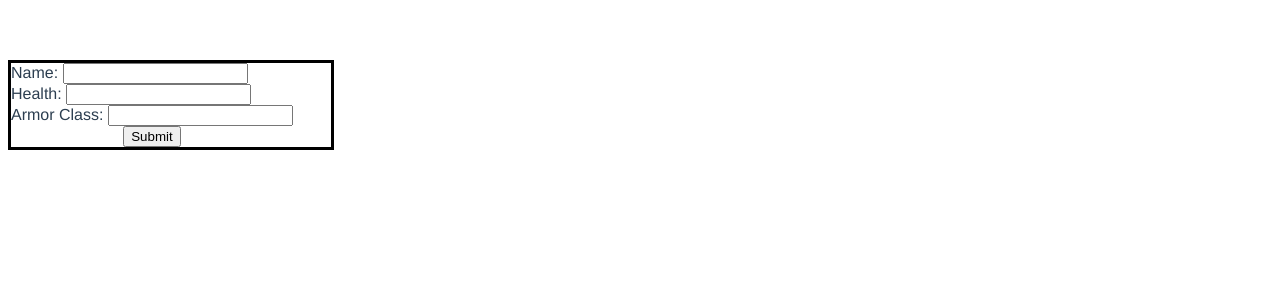
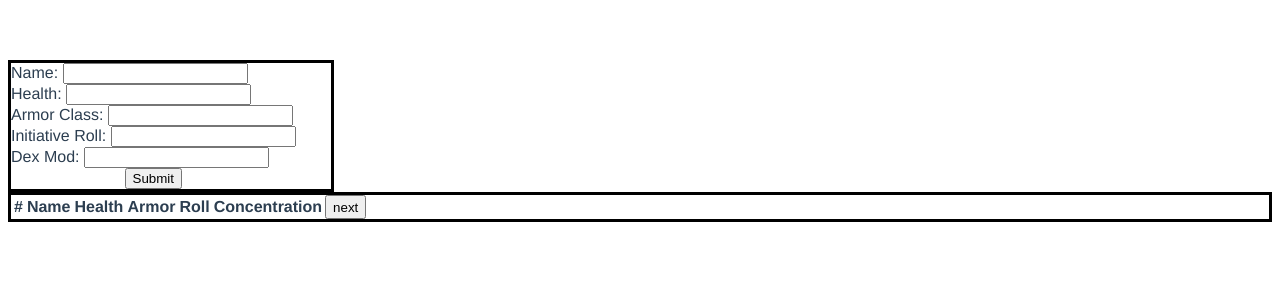
Before and after one commit to JonathanHumphrey/roll-initiative, a Vue app: page / in a window 1280 px wide. Shown: the top 300 px of the page. Built offline with nearby package versions, Linux system fonts and the light colour scheme.

Commit message:
list sorted, add function implemented

```diff
--- a/package.json
+++ b/package.json
@@ -13,7 +13,7 @@
     "vuex": "^4.0.2"
   },
   "devDependencies": {
-    "@vue/cli-plugin-babel": "~4.5.14",
+    "@vue/cli-plugin-babel": "^4.5.16",
     "@vue/cli-plugin-eslint": "~4.5.14",
     "@vue/cli-service": "~4.5.14",
     "@vue/compiler-sfc": "^3.0.0",
--- a/src/App.vue
+++ b/src/App.vue
@@ -1,14 +1,17 @@
 <template>
   <AddCombatants />
+  <InitiativeList />
 </template>
 
 <script>
 import AddCombatants from "./components/AddCombatants.vue";
+import InitiativeList from "./components/InitiativeList.vue";
 
 export default {
   name: "App",
   components: {
     AddCombatants,
+    InitiativeList,
   },
 };
 </script>
--- a/src/components/AddCombatants.vue
+++ b/src/components/AddCombatants.vue
@@ -12,6 +12,14 @@
         </label>
         <label>
           Armor Class:
+          <input type="number" />
+        </label>
+        <label>
+          Initiative Roll:
+          <input type="number" />
+        </label>
+        <label>
+          Dex Mod:
           <input type="number" />
         </label>
       </div>
@@ -30,6 +38,7 @@ export default {
       name: "",
       health: 0,
       armor: 0,
+      mod: 0,
     };
   },
   methods: {
@@ -39,12 +48,13 @@ export default {
       console.log(e.target[0].value);
 
       let newCombatant = {
+        id: 1,
         name: e.target[0].value,
         health: e.target[1].value,
         armor: e.target[2].value,
+        roll: e.target[3].value,
+        mod: e.target[4].value,
       };
-      //poggers test
-      console.log(newCombatant);
       this.appendCombatant(newCombatant);
     },
   },
--- /dev/null
+++ b/src/components/InitiativeList.vue
@@ -0,0 +1,73 @@
+<template>
+  <div class="container">
+    <div class="fighters">
+      <table>
+        <thead>
+          <tr>
+            <th scope="col">#</th>
+            <th scope="col">Name</th>
+            <th scope="col">Health</th>
+            <th scope="col">Armor</th>
+            <th scope="col">Roll</th>
+            <th scope="col">Concentration</th>
+          </tr>
+        </thead>
+        <tbody id="list">
+          <tr v-for="(item, i) in sortedList" v-bind:key="i">
+            <th scope="row" id="index" value="i">{{ ++i }}</th>
+            <td>{{ item.name }}</td>
+            <td>{{ item.health }}</td>
+            <td>{{ item.armor }}</td>
+            <td>{{ item.roll }}</td>
+            <td><input type="checkbox" name="Conentration" id="" /></td>
+          </tr>
+        </tbody>
+      </table>
+      <input type="button" value="next" @click="nextCombatant($event)" />
+    </div>
+  </div>
+</template>
+
+<script>
+import { mapGetters } from "vuex";
+
+export default {
+  name: "InitiativeList",
+  data() {
+    return {
+      list: document.getElementById("list"),
+    };
+  },
+  methods: {
+    nextCombatant(event) {
+      console.log(event);
+      // Need to figure out how to highlight the row of the next combatant in line, maybe make use of state?????
+    },
+  },
+  computed: {
+    ...mapGetters(["allCombatants"]),
+    sortedList: function () {
+      return this.allCombatants.slice().sort(function (a, b) {
+        if (a.roll === b.roll) {
+          return b.mod - a.mod;
+        }
+        return b.roll - a.roll;
+      });
+    },
+  },
+};
+</script>
+
+<style scoped>
+.container {
+  display: flex;
+  border: solid black;
+}
+.fighters {
+  display: inherit;
+  flex-direction: row;
+}
+h3 {
+  margin: 2rem;
+}
+</style>
--- a/src/store/modules/data.js
+++ b/src/store/modules/data.js
@@ -5,13 +5,13 @@ const state = {
 };
 
 const getters = {
-
+    allCombatants: (state) => state.combatants
 };
 
 const actions = {
     async appendCombatant({ commit }, newCombatant) {
         //const res = await axios.post('http://localhost:5000///combatants', newCombatant)
-        console.log(newCombatant);
+        console.log(state);
         commit('addCombatant', newCombatant);
     }
 };
```
Also changed, not shown: 2 other files (tests, documents, lock files or other folders).
